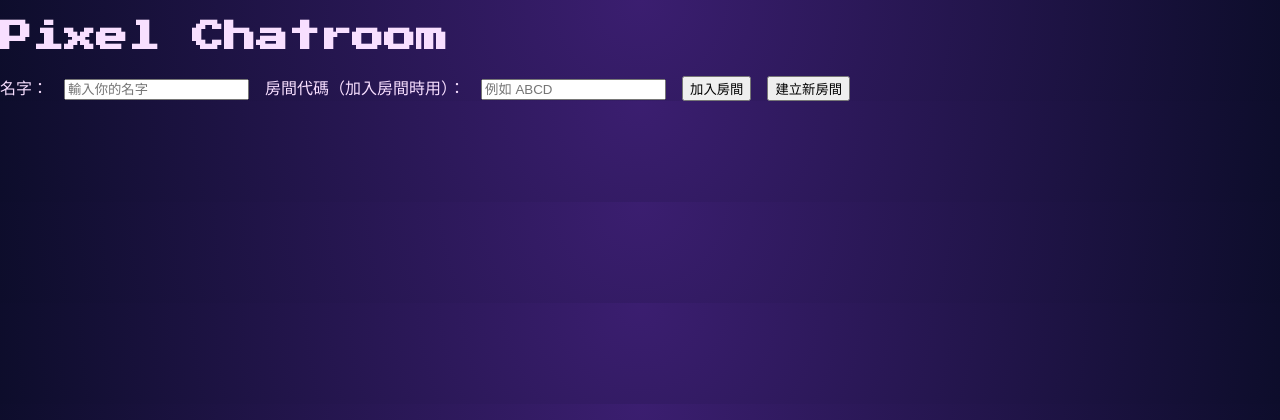
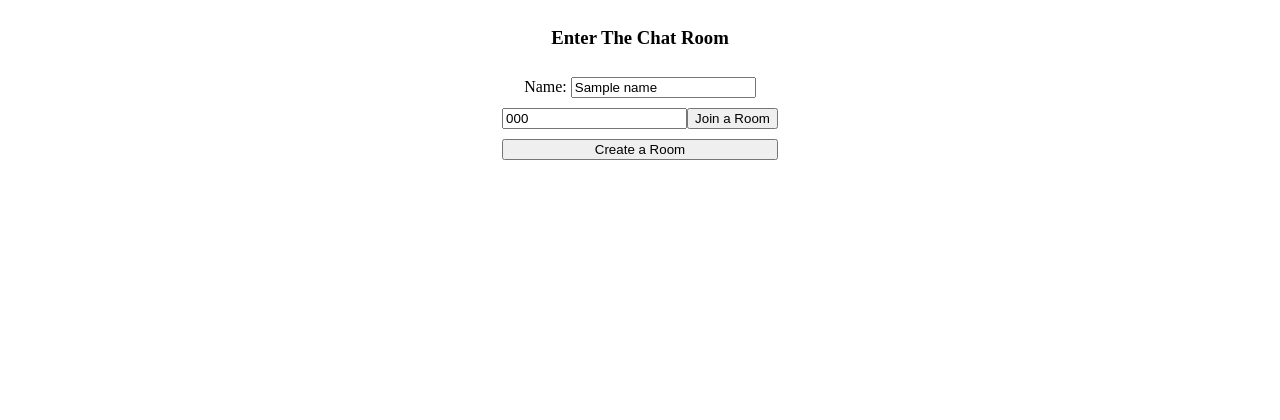
Before and after one commit to itsashleyccc/chatapp, a Flask app: template templates/home.html in a window 1280 px wide. Shown: the top 420 px of the page. Run offline with Flask 3, Linux system fonts and the light colour scheme; the template is opened without the code that fills it: most values are stand-ins (such as "Sample title", 1, 10 or a date in 2020); some libraries are stand-ins or nearby versions.

Commit message:
redeploy

```diff
--- a/main.py
+++ b/main.py
@@ -1,143 +1,103 @@
 from flask import Flask, render_template, request, session, redirect, url_for
-from flask_socketio import SocketIO, join_room, leave_room, send
-from datetime import datetime
+from flask_socketio import join_room, leave_room, send, SocketIO
 import random
 from string import ascii_uppercase
-import os
 
 app = Flask(__name__)
-app.config["SECRET_KEY"] = "ashleyiscute"
-socketio = SocketIO(app, cors_allowed_origins="*")
+app.config["SECRET_KEY"] = "hjhjsdahhds"
+socketio = SocketIO(app)
 
-# 房間資料庫：room_code -> {members, messages}
 rooms = {}
 
+def generate_unique_code(length):
+    while True:
+        code = ""
+        for _ in range(length):
+            code += random.choice(ascii_uppercase)
 
-# --------------------------
-# 產生房間代碼
-# --------------------------
-def generate_room_code(length=4):
-    return "".join(random.choice(ascii_uppercase) for _ in range(length))
+        if code not in rooms:
+            break
 
+    return code
 
-# --------------------------
-# 首頁（登入頁）
-# --------------------------
-@app.route("/", methods=["GET", "POST"])
+@app.route("/", methods=["POST", "GET"])
 def home():
+    session.clear()
     if request.method == "POST":
-        name = request.form.get("name", "").strip()
-        code = request.form.get("code", "").strip().upper()
-        action = request.form.get("action")
+        name = request.form.get("name")
+        code = request.form.get("code")
+        join = request.form.get("join", False)
+        create = request.form.get("create", False)
 
         if not name:
-            return render_template("home.html", error="請輸入名字", name=name, code=code)
+            return render_template("home.html", error="Please enter a name.", code=code, name=name)
 
-        # 加入房間
-        if action == "join":
-            if not code:
-                return render_template("home.html", error="請輸入房間代碼", name=name, code=code)
-            if code not in rooms:
-                return render_template("home.html", error="房間不存在", name=name, code=code)
+        if join != False and not code:
+            return render_template("home.html", error="Please enter a room code.", code=code, name=name)
 
-            room = code
+        room = code
+        if create != False:
+            room = generate_unique_code(4)
+            rooms[room] = {"members": 0, "messages": []}
+        elif code not in rooms:
+            return render_template("home.html", error="Room does not exist.", code=code, name=name)
 
-        # 建立房間
-        elif action == "create":
-            room = generate_room_code()
-            rooms[room] = {"members": 0, "messages": []}
+        session["room"] = room
+        session["name"] = name
+        return redirect(url_for("room"))
 
-        else:
-            return render_template("home.html", error="不明操作", name=name, code=code)
+    return render_template("home.html")
 
-        session["name"] = name
-        session["room"] = room
-        return redirect(url_for("room_page"))
+@app.route("/room")
+def room():
+    room = session.get("room")
+    if room is None or session.get("name") is None or room not in rooms:
+        return redirect(url_for("home"))
 
-    # GET → 顯示登入畫面
-    return render_template("home.html", name="", code="", error=None)
+    return render_template("room.html", code=room, messages=rooms[room]["messages"])
 
+@socketio.on("message")
+def message(data):
+    room = session.get("room")
+    if room not in rooms:
+        return
 
-# --------------------------
-# 房間頁面
-# --------------------------
-@app.route("/room")
-def room_page():
+    content = {
+        "name": session.get("name"),
+        "message": data["data"]
+    }
+    send(content, to=room)
+    rooms[room]["messages"].append(content)
+    print(f"{session.get('name')} said: {data['data']}")
+
+@socketio.on("connect")
+def connect(auth):
     room = session.get("room")
     name = session.get("name")
-
-    if room not in rooms or not name:
-        return redirect(url_for("home"))
-
-    return render_template("room.html", room=room, name=name, messages=rooms[room]["messages"])
-
-
-# --------------------------
-# SocketIO：連線
-# --------------------------
-@socketio.on("connect")
-def connect():
-    room = session.get("room")
-    name = session.get("name")
-
     if not room or not name:
+        return
+    if room not in rooms:
+        leave_room(room)
         return
 
     join_room(room)
+    send({"name": name, "message": "has entered the room"}, to=room)
     rooms[room]["members"] += 1
+    print(f"{name} joined room {room}")
 
-    timestamp = datetime.now().strftime("%Y/%m/%d %H:%M:%S")
-
-    msg = {
-        "name": name,
-        "text": f"{name} has entered the room",
-        "time": timestamp
-    }
-
-    rooms[room]["messages"].append(msg)
-    socketio.emit("message", msg, to=room)
-
-
-# --------------------------
-# SocketIO：接收訊息
-# --------------------------
-@socketio.on("message")
-def handle_message(data):
-    room = session.get("room")
-    name = session.get("name")
-
-    text = data["text"]
-    timestamp = datetime.now().strftime("%Y/%m/%d %H:%M:%S")
-
-    msg = {
-        "name": name,
-        "text": text,
-        "time": timestamp
-    }
-
-    rooms[room]["messages"].append(msg)
-    socketio.emit("message", msg, to=room)
-
-
-# --------------------------
-# SocketIO：離線
-# --------------------------
 @socketio.on("disconnect")
 def disconnect():
     room = session.get("room")
     name = session.get("name")
+    leave_room(room)
 
     if room in rooms:
-        leave_room(room)
         rooms[room]["members"] -= 1
-
         if rooms[room]["members"] <= 0:
             del rooms[room]
 
+    send({"name": name, "message": "has left the room"}, to=room)
+    print(f"{name} has left the room {room}")
 
-# --------------------------
-# Render 專用啟動（很重要!!!）
-# --------------------------
 if __name__ == "__main__":
-    port = int(os.environ.get("PORT", 10000))
-    socketio.run(app, host="0.0.0.0", port=port)
+    socketio.run(app, debug=True)
--- a/static/css/style.css
+++ b/static/css/style.css
@@ -1,114 +1,69 @@
-/* ------------------------- */
-/*  Celeste Pixel Art Theme  */
-/* ------------------------- */
-
-/* Pixel 字體 */
-@import url('https://fonts.googleapis.com/css2?family=Press+Start+2P&display=swap');
-
-body {
-    margin: 0;
-    padding: 0;
-    background: radial-gradient(circle at top, #3b1e70, #0d0d2b);
-    font-family: "Press Start 2P", monospace;
-    color: #f8dfff;
+.content {
+  display: flex;
+  align-items: center;
+  justify-content: center;
 }
 
-.chat-shell {
-    width: 80%;
-    max-width: 900px;
-    margin: 40px auto;
-    background: rgba(20, 10, 40, 0.7);
-    border: 3px solid #b980ff;
-    border-radius: 12px;
-    padding: 20px;
-    box-shadow: 0 0 20px #b980ff70;
+.buttons {
+  display: flex;
+  flex-direction: column;
+  align-items: center;
+  justify-content: center;
+  gap: 10px;
 }
 
-.chat-title {
-    font-size: 20px;
-    margin-bottom: 20px;
-    text-align: center;
-    color: #e9c6ff;
+.join {
+  display: flex;
+  flex-direction: row;
+  width: 100%;
 }
 
-/* -------------------------- */
-/*   Messages Container       */
-/* -------------------------- */
+.create-btn {
+  width: 100%;
+}
+
+.message-box {
+  border-color: black;
+  border-width: 2px;
+  border-style: solid;
+  border-radius: 10px;
+  background-color: whitesmoke;
+  height: 80vh;
+  display: flex;
+  flex-direction: column;
+  width: 80vw;
+  align-items: stretch;
+}
 
 .messages {
-    height: 65vh;
-    overflow-y: auto;
-    padding-right: 10px;
+  overflow-y: scroll;
+  flex: 1;
+  width: 100%;
 }
 
-/* 共同訊息外層 */
-.bubble {
-    max-width: 70%;
-    padding: 12px 16px;
-    margin: 10px 0;
-    border-radius: 10px;
-    display: flex;
-    gap: 10px;
-    font-size: 12px;
-    line-height: 1.5;
+.inputs {
+  padding: 10px;
+  display: flex;
 }
 
-/* 別人訊息（左） */
-.other {
-    background: rgba(255, 194, 255, 0.2);
-    border: 2px solid #ffbaff;
-    margin-right: auto;
-}
-
-/* 自己訊息（右） */
-.me {
-    background: rgba(184, 255, 230, 0.25);
-    border: 2px solid #a0ffe0;
-    margin-left: auto;
-}
-
-/* 頭貼 */
-.bubble-avatar {
-    font-size: 20px;
-}
-
-/* 時間 */
-.bubble-time {
-    font-size: 9px;
-    margin-top: 5px;
-    color: #d8b9ff;
-}
-
-/* -------------------------- */
-/*   Input Area               */
-/* -------------------------- */
-
-.chat-input-row {
-    display: flex;
-    gap: 10px;
-    margin-top: 15px;
+h2 {
+  text-align: center;
 }
 
 #message {
-    flex: 1;
-    padding: 12px;
-    border-radius: 10px;
-    border: 2px solid #c7a0ff;
-    background: #26153d;
-    color: #f1e4ff;
-    font-family: "Press Start 2P";
+  flex: 1;
 }
 
-.chat-send-btn {
-    padding: 12px 18px;
-    background: #a868ff;
-    border: none;
-    color: white;
-    border-radius: 10px;
-    cursor: pointer;
-    font-family: "Press Start 2P";
+.text {
+  display: flex;
+  flex-direction: row;
+  align-items: center;
+  justify-content: space-between;
+  padding-left: 10px;
+  padding-right: 10px;
 }
 
-.chat-send-btn:hover {
-    background: #c78bff;
+.muted {
+  font-size: 10px;
+  color: darkgray;
 }
--- a/templates/base.html
+++ b/templates/base.html
@@ -1,12 +1,19 @@
 <!DOCTYPE html>
-<html lang="zh-TW">
-<head>
-    <meta charset="UTF-8">
+<html lang="en">
+  <head>
+    <meta charset="UTF-8" />
     <title>Chat App</title>
-    <link rel="stylesheet" href="/static/css/style.css">
-    <script src="https://cdnjs.cloudflare.com/ajax/libs/socket.io/4.5.4/socket.io.min.js"></script>
-</head>
-<body>
-    {% block content %}{% endblock %}
-</body>
+    <link
+      rel="stylesheet"
+      href="{{url_for('static', filename='css/style.css')}}"
+    />
+    <script
+      src="https://cdnjs.cloudflare.com/ajax/libs/socket.io/4.0.1/socket.io.js"
+      integrity="sha512-q/dWJ3kcmjBLU4Qc47E4A9kTB4m3wuTY7vkFJDTZKjTs8jhyGQnaUrxa0Ytd0ssMZhbNua9hE+E7Qv1j+DyZwA=="
+      crossorigin="anonymous"
+    ></script>
+  </head>
+  <body>
+    <div class="content">{% block content %} {% endblock %}</div>
+  </body>
 </html>
--- a/templates/home.html
+++ b/templates/home.html
@@ -1,23 +1,24 @@
-{% extends 'base.html' %}
-{% block content %}
-
-<div class="login-box">
-    <h1 class="title-pixel">Pixel Chatroom</h1>
-
-    <form method="POST">
-        <label>名字：</label>
-        <input type="text" name="name" placeholder="輸入你的名字">
-
-        <label>房間代碼（加入房間時用）：</label>
-        <input type="text" name="code" placeholder="例如 ABCD">
-
-        <button name="action" value="join" class="btn-join">加入房間</button>
-        <button name="action" value="create" class="btn-create">建立新房間</button>
-
-        {% if error %}
-        <p class="err">{{ error }}</p>
-        {% endif %}
-    </form>
-</div>
-
+{% extends 'base.html' %} {% block content %}
+<form method="post" class="buttons">
+  <h3>Enter The Chat Room</h3>
+  <div>
+    <label>Name:</label>
+    <input
+      type="text"
+      placeholder="Pick a name!"
+      name="name"
+      value="{{name}}"
+    />
+  </div>
+  <div class="join">
+    <input type="text" placeholder="Room Code" name="code" value="{{code}}" />
+    <button type="submit" name="join">Join a Room</button>
+  </div>
+  <button type="submit" name="create" class="create-btn">Create a Room</button>
+  {% if error %}
+  <ul>
+    <li>{{error}}</li>
+  </ul>
+  {% endif %}
+</form>
 {% endblock %}
```
Also changed, not shown: templates/room.html (+47 -71 lines).
